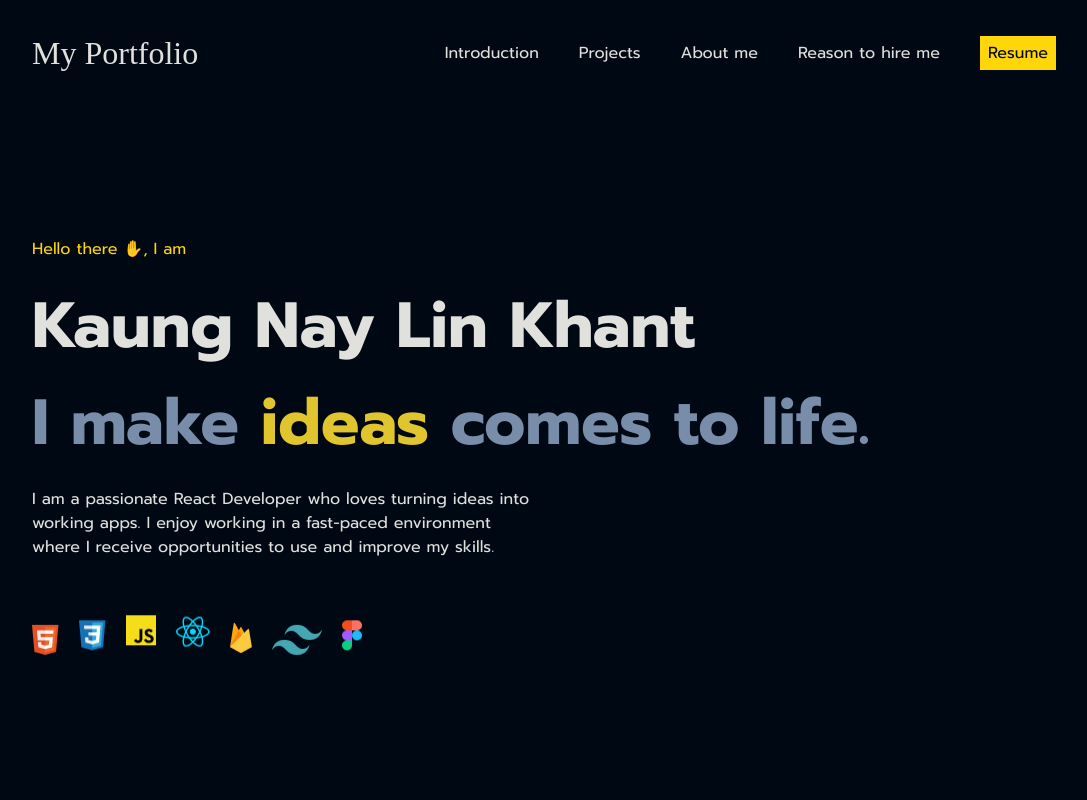
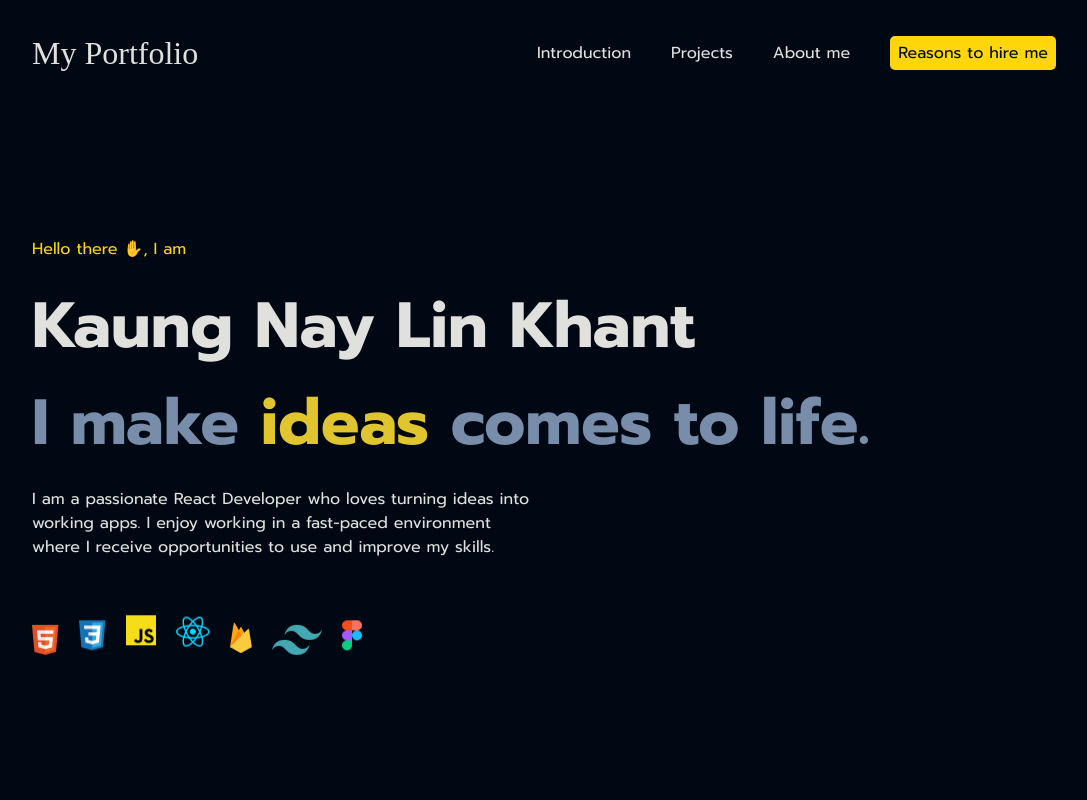
Before and after one commit to YatootaY/my-portfolio, a React (Create React App) app: page / in a window 1280 px wide. Shown: the top 800 px of the page, without its empty margins (96-1183 px from the left). Built offline with nearby package versions, Linux system fonts and the light colour scheme; a web font is replaced by a local one.

Commit message:
Prepare for deployment

```diff
--- a/package.json
+++ b/package.json
@@ -1,5 +1,6 @@
 {
   "name": "my-portfolio",
+  "homepage": "https://yatoaki.github.io/my-portfolio",
   "version": "0.1.0",
   "private": true,
   "dependencies": {
@@ -14,6 +15,8 @@
   },
   "scripts": {
     "start": "react-scripts start",
+    "predeploy": "npm run build",
+    "deploy": "gh-pages -d build",
     "build": "react-scripts build",
     "test": "react-scripts test",
     "eject": "react-scripts eject"
@@ -35,5 +38,8 @@
       "last 1 firefox version",
       "last 1 safari version"
     ]
+  },
+  "devDependencies": {
+    "gh-pages": "^5.0.0"
   }
 }
--- a/src/Components/Nav.css
+++ b/src/Components/Nav.css
@@ -26,6 +26,7 @@
     background-color: var(--yellow);
     padding: 5px 8px;
     color: var(--black);
+    border-radius: 5px;
 }
 
 @media  screen and (max-width: 1100px) {
--- a/src/Components/Nav.js
+++ b/src/Components/Nav.js
@@ -9,8 +9,7 @@ const Nav = () => {
                 <li><a href="#introduction">Introduction</a></li>
                 <li><a href="#projects">Projects</a></li>
                 <li><a href="#about">About me</a></li>
-                <li><a href="#hire">Reason to hire me</a></li>
-                <li><a href="">Resume</a></li>
+                <li><a href="#hire">Reasons to hire me</a></li>
             </ul>
         </header>
     )
```
Also changed, not shown: 1 other file (tests, documents, lock files or other folders).
